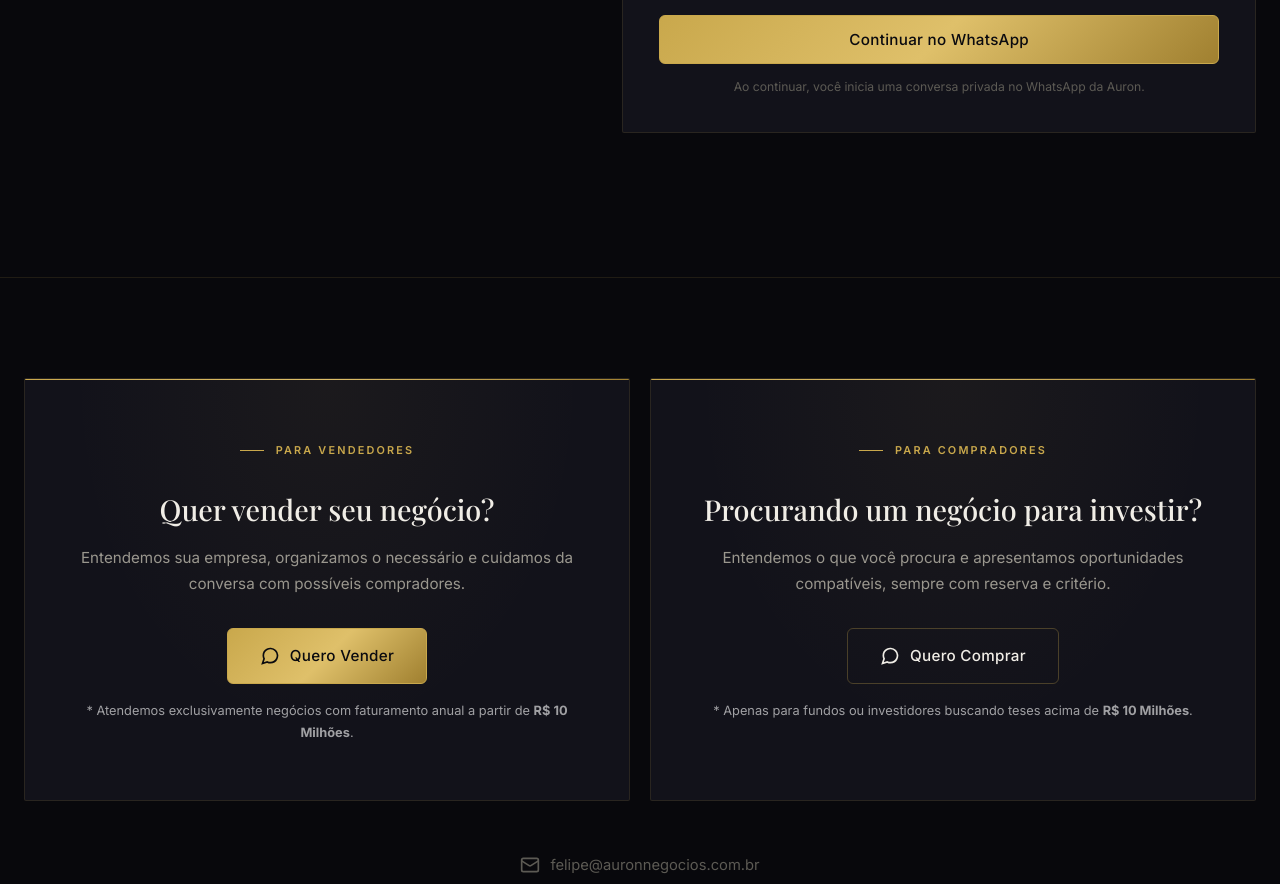
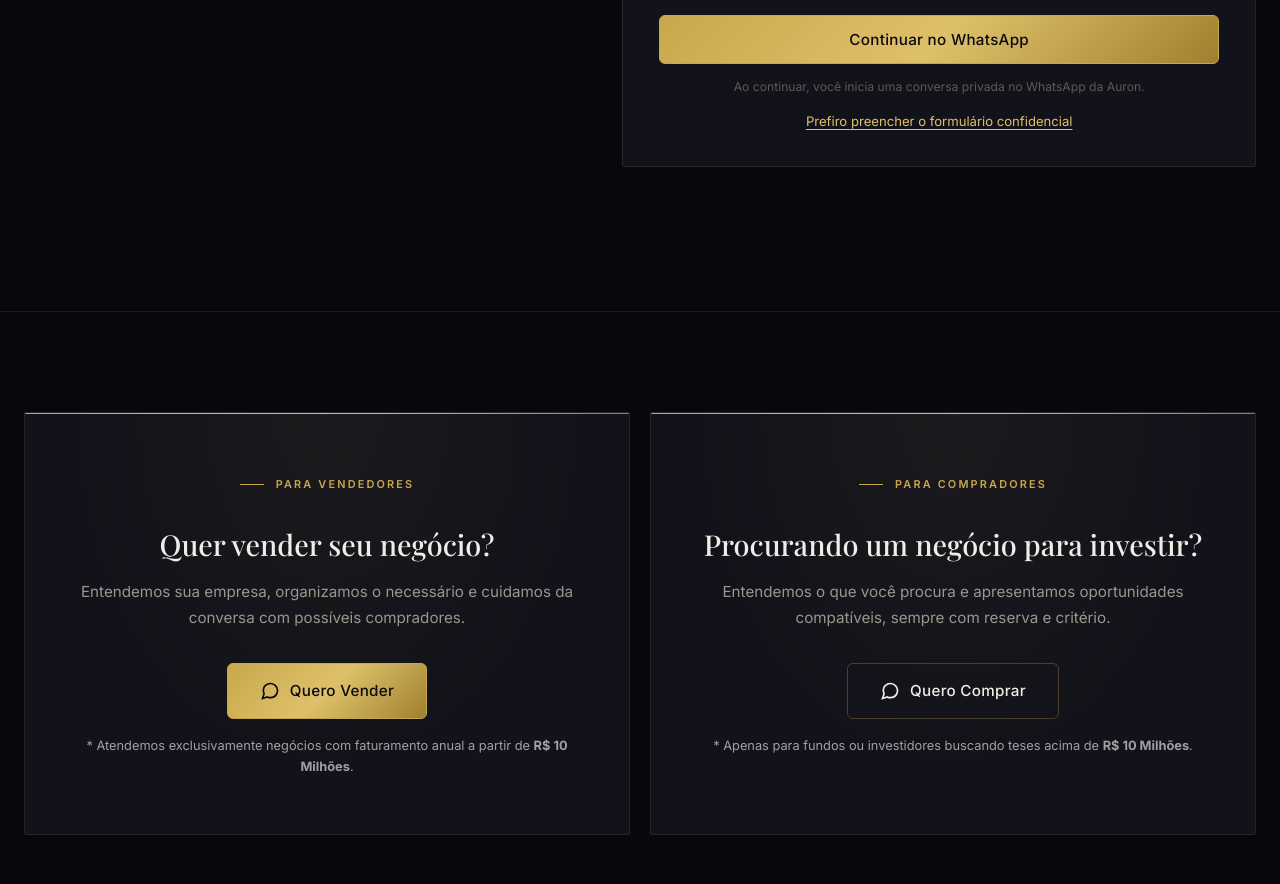
Before and after one commit to felipeferreira7-ui/auron-site, a website: page index.html in a window 1280 px wide. Shown: the part 6677-7561 px from the top of the page. Drawn offline with nearby package versions, Linux system fonts and the light colour scheme.

Commit message:
feat(site): adiciona formulário confidencial

```diff
--- a/index.html
+++ b/index.html
@@ -627,6 +627,7 @@
                 </div>
                 <button type="submit" class="btn btn-primary">Continuar no WhatsApp</button>
                 <p class="form-disclaimer">Ao continuar, você inicia uma conversa privada no WhatsApp da Auron.</p>
+                <a class="form-alternate-link" href="https://docs.google.com/forms/d/e/1FAIpQLSf-qJnpzTF25AgI7b-DOr4o_RzGv3tE1WQiIAyqnfPcTQO5xw/viewform?usp=publish-editor" target="_blank" rel="noopener">Prefiro preencher o formulário confidencial</a>
             </form>
         </div>
     </section>
--- a/style.css
+++ b/style.css
@@ -1010,6 +1010,21 @@ a {
     line-height: 1.5;
     margin-top: 14px;
     text-align: center;
+}
+
+.form-alternate-link {
+    display: block;
+    margin-top: 16px;
+    color: var(--gold-light);
+    font-size: 0.82rem;
+    line-height: 1.4;
+    text-align: center;
+    text-decoration: underline;
+    text-underline-offset: 3px;
+}
+
+.form-alternate-link:hover {
+    color: var(--gold-primary);
 }
 
 /* --- CTA Section (Dual) --- */
```
